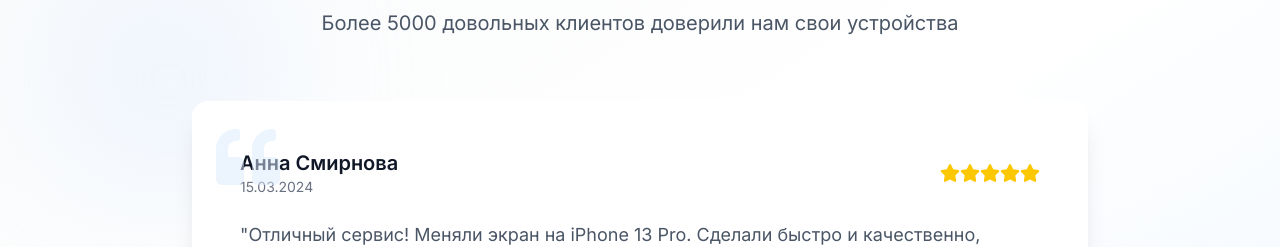
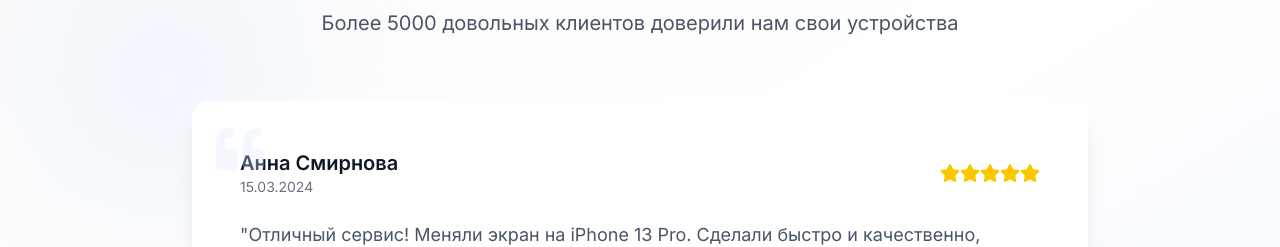
Before and after one commit to burkovmu/iskill-service, a Next.js app: page / in a window 1280 px wide. Shown: the part 3160-3407 px from the top of the page. Built offline with nearby package versions, Linux system fonts and the light colour scheme.

Commit message:
Fix: Уменьшен размер и прозрачность иконки кавычек в блоке отзывов

```diff
--- a/src/components/Reviews.tsx
+++ b/src/components/Reviews.tsx
@@ -104,8 +104,8 @@ export default function Reviews() {
         <div className="max-w-4xl mx-auto">
           {/* Основной слайдер */}
           <div className="relative bg-white rounded-2xl shadow-xl overflow-hidden">
-            <div className="absolute top-6 left-6 text-blue-100 opacity-50">
-              <FaQuoteLeft className="w-16 h-16" />
+            <div className="absolute top-6 left-6 text-blue-100 opacity-30">
+              <FaQuoteLeft className="w-12 h-12" />
             </div>
 
             <div className="min-h-[320px] md:min-h-[280px] p-8 md:p-12">
```
